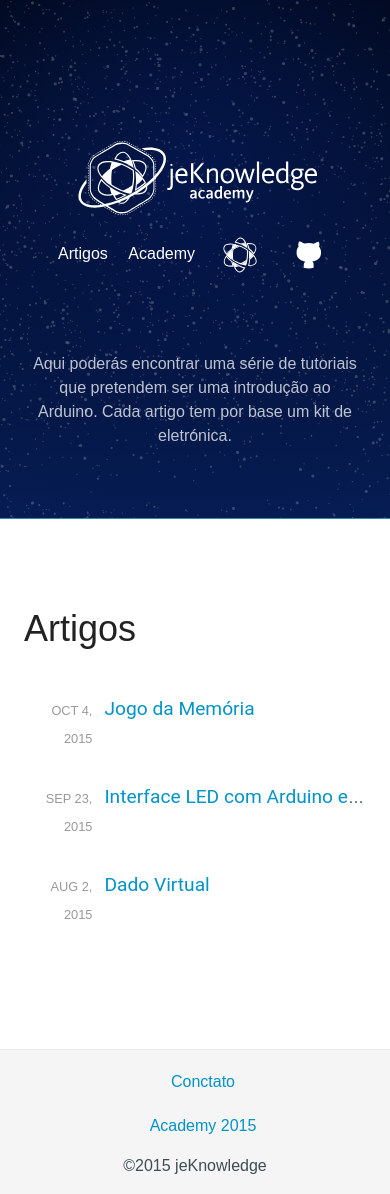
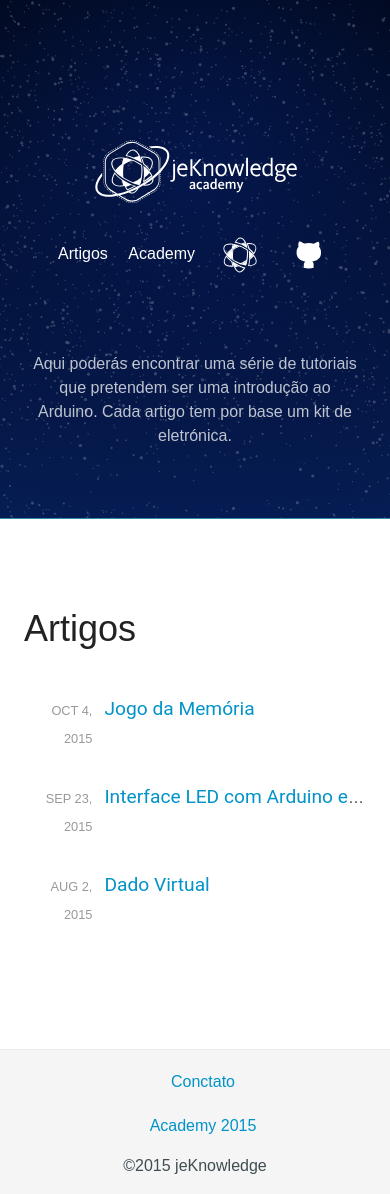
Before and after one commit to jeKnowledge/academy-articles, a Jekyll site: the page built from index.html, in a window 390 px wide. Built offline with Jekyll 4.4.1, drawn with Linux system fonts in a browser that asks for light colours.

Commit message:
Update style.css

```diff
--- a/css/style.css
+++ b/css/style.css
@@ -214,7 +214,7 @@ section#header h3.logo {
     -ms-transform: scale(0.7);
     -o-transform: scale(0.7);
     transform: scale(0.7);
-    width: 354px;
+    width: 299px;
     height: 116px;
   }
 }
```
